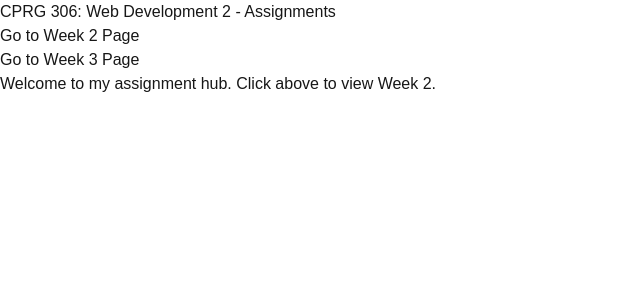
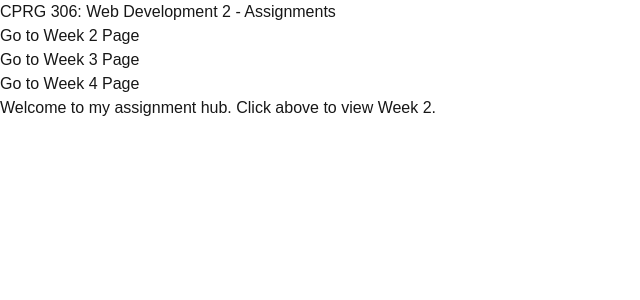
Before and after one commit to anderson-neves7/cprg306-assignments, a Next.js app: page / in a window 1280 px wide. Shown: the top 300 px of the page, without its empty margins (0-640 px from the left). Built offline with nearby package versions, Linux system fonts and the light colour scheme.

Commit message:
Added link to Week 4 page

```diff
--- a/app/page.js
+++ b/app/page.js
@@ -8,6 +8,8 @@ export default function Home() {
         <Link href="/week-2">Go to Week 2 Page</Link>
         <br />
         <Link href="/week-3">Go to Week 3 Page</Link>
+        <br />
+        <Link href="/week-4">Go to Week 4 Page</Link>
       </nav>
       <p>Welcome to my assignment hub. Click above to view Week 2.</p>
     </main>
```
